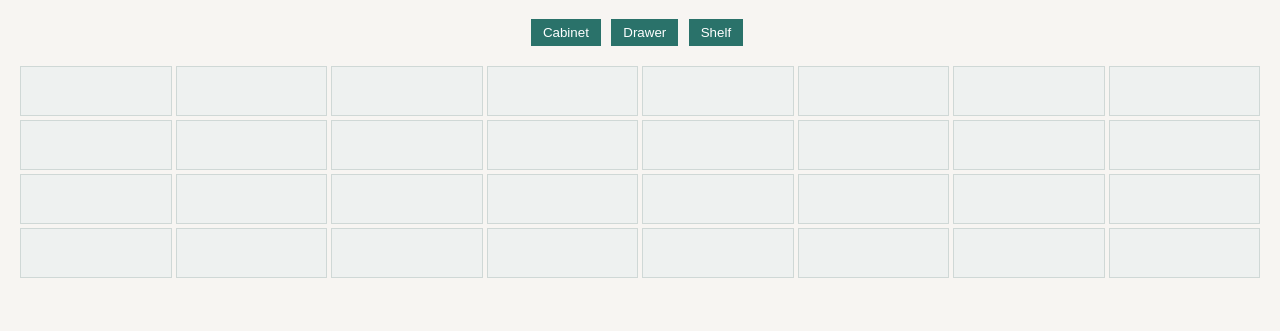
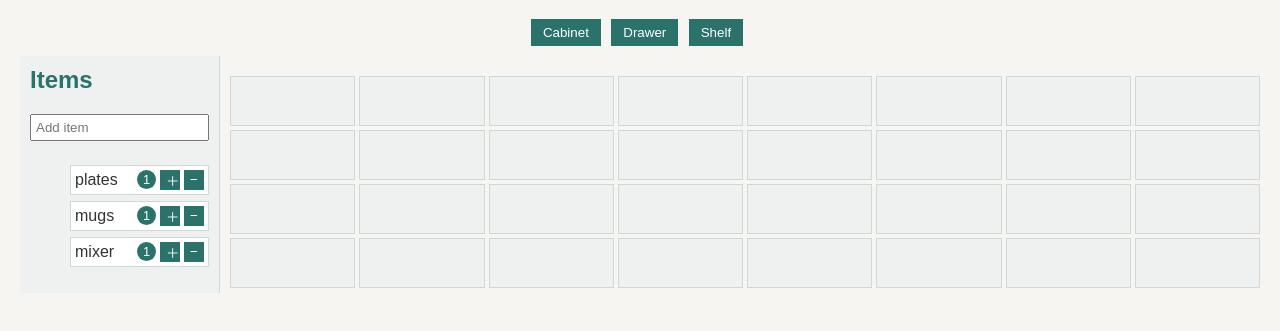
Before and after one commit to siilarsi/start-sorting, a plain HTML site: page index.html in a window 1280 px wide. Both pictures are taken after a click on the button "Start Sorting". Shown: the part 81-412 px from the top of the page. Drawn offline with nearby package versions, Linux system fonts and the light colour scheme.

Commit message:
Add item palette sidebar

```diff
--- a/css/style.css
+++ b/css/style.css
@@ -132,3 +132,81 @@ h1 {
 .unit.shelf {
   background-color: #3f8a4b;
 }
+
+.main-layout {
+  display: flex;
+  align-items: flex-start;
+  gap: 10px;
+}
+
+#grid-root {
+  flex: 1;
+  position: relative;
+}
+
+.item-sidebar {
+  width: 200px;
+  background-color: #eef1f0;
+  border-right: 1px solid #cfd8d6;
+  padding: 10px;
+  box-sizing: border-box;
+}
+
+.item-sidebar h2 {
+  margin-top: 0;
+  color: #2a726a;
+}
+
+.item-sidebar input {
+  width: 100%;
+  margin-bottom: 8px;
+  padding: 4px;
+  box-sizing: border-box;
+}
+
+.item-list {
+  list-style: none;
+  padding: 0;
+  margin: 0;
+}
+
+.item-entry {
+  display: flex;
+  align-items: center;
+  background-color: #fff;
+  border: 1px solid #cfd8d6;
+  padding: 4px;
+  margin-bottom: 6px;
+  cursor: grab;
+}
+
+.item-entry:active {
+  cursor: grabbing;
+}
+
+.item-label {
+  flex-grow: 1;
+}
+
+.item-count {
+  background-color: #2a726a;
+  color: #fff;
+  border-radius: 10px;
+  padding: 2px 6px;
+  font-size: 0.8em;
+  margin-left: 4px;
+}
+
+.qty-btn {
+  background-color: #2a726a;
+  color: #fff;
+  border: none;
+  width: 20px;
+  height: 20px;
+  margin-left: 4px;
+  cursor: pointer;
+}
+
+.qty-btn:hover {
+  background-color: #245c55;
+}
--- a/index.html
+++ b/index.html
@@ -27,7 +27,14 @@
       <button data-unit="shelf">Shelf</button>
     </div>
 
-    <div id="grid-root"></div>
+    <div id="main-layout" class="main-layout">
+      <div id="item-sidebar" class="item-sidebar">
+        <h2>Items</h2>
+        <input id="new-item-input" type="text" placeholder="Add item" />
+        <ul id="item-list"></ul>
+      </div>
+      <div id="grid-root"></div>
+    </div>
   </div>
 
   <script src="https://cdn.jsdelivr.net/npm/interactjs/dist/interact.min.js"></script>
@@ -35,5 +42,6 @@
   <script src="js/main.js" defer></script>
   <script src="js/grid.js" defer></script>
   <script src="js/dnd.js" defer></script>
+  <script src="js/inventory.js" defer></script>
 </body>
 </html>
--- a/js/grid.js
+++ b/js/grid.js
@@ -43,6 +43,15 @@
     return { width: rect.width, height: rect.height, gap };
   }
 
+  function onItemDrop(e) {
+    e.preventDefault();
+    if (!window.InventoryPalette) return;
+    const id = e.dataTransfer.getData('text/plain');
+    if (id) {
+      window.InventoryPalette.placeItem(id, e.currentTarget);
+    }
+  }
+
   function createUnitElement(type) {
     const el = document.createElement('div');
     el.className = `unit ${type}`;
@@ -50,6 +59,8 @@
     const handle = document.createElement('div');
     handle.className = 'resize-handle';
     el.appendChild(handle);
+    el.addEventListener('dragover', (e) => e.preventDefault());
+    el.addEventListener('drop', onItemDrop);
     return el;
   }
 
--- /dev/null
+++ b/js/inventory.js
@@ -0,0 +1,111 @@
+(function() {
+  const items = {};
+  const listEl = document.getElementById('item-list');
+  const inputEl = document.getElementById('new-item-input');
+
+  function normalize(name) {
+    return name.trim().toLowerCase();
+  }
+
+  function remaining(item) {
+    return item.total - item.placed.length;
+  }
+
+  function addItem(name) {
+    const id = normalize(name);
+    if (!id) return;
+    if (items[id]) {
+      items[id].total += 1;
+    } else {
+      items[id] = { name: name.trim(), total: 1, placed: [] };
+    }
+    render();
+  }
+
+  function changeQuantity(id, delta) {
+    const item = items[id];
+    if (!item) return;
+    const min = item.placed.length;
+    item.total = Math.max(min, item.total + delta);
+    render();
+  }
+
+  function placeItem(id, unitEl) {
+    const item = items[id];
+    if (!item) return false;
+    if (remaining(item) <= 0) return false;
+    item.placed.push(unitEl);
+    render();
+    return true;
+  }
+
+  function onInputKey(e) {
+    if (e.key === 'Enter') {
+      addItem(inputEl.value);
+      inputEl.value = '';
+    }
+  }
+
+  function createEntry(id, item) {
+    const li = document.createElement('li');
+    li.className = 'item-entry';
+    li.draggable = true;
+    li.dataset.itemId = id;
+
+    const label = document.createElement('span');
+    label.className = 'item-label';
+    label.textContent = item.name;
+
+    const badge = document.createElement('span');
+    badge.className = 'item-count';
+    badge.textContent = remaining(item);
+
+    const inc = document.createElement('button');
+    inc.className = 'qty-btn';
+    inc.textContent = '＋';
+    inc.addEventListener('click', () => changeQuantity(id, 1));
+
+    const dec = document.createElement('button');
+    dec.className = 'qty-btn';
+    dec.textContent = '−';
+    dec.addEventListener('click', () => changeQuantity(id, -1));
+
+    li.appendChild(label);
+    li.appendChild(badge);
+    li.appendChild(inc);
+    li.appendChild(dec);
+
+    li.addEventListener('dragstart', (e) => {
+      e.dataTransfer.setData('text/plain', id);
+    });
+
+    return li;
+  }
+
+  function render() {
+    if (!listEl) return;
+    listEl.innerHTML = '';
+    Object.keys(items).forEach(id => {
+      listEl.appendChild(createEntry(id, items[id]));
+    });
+  }
+
+  function init() {
+    if (!listEl || !inputEl) return;
+    inputEl.addEventListener('keydown', onInputKey);
+    addItem('plates');
+    addItem('mugs');
+    addItem('mixer');
+  }
+
+  window.InventoryPalette = {
+    addItem,
+    placeItem
+  };
+
+  if (document.readyState === 'loading') {
+    document.addEventListener('DOMContentLoaded', init);
+  } else {
+    init();
+  }
+})();
```
